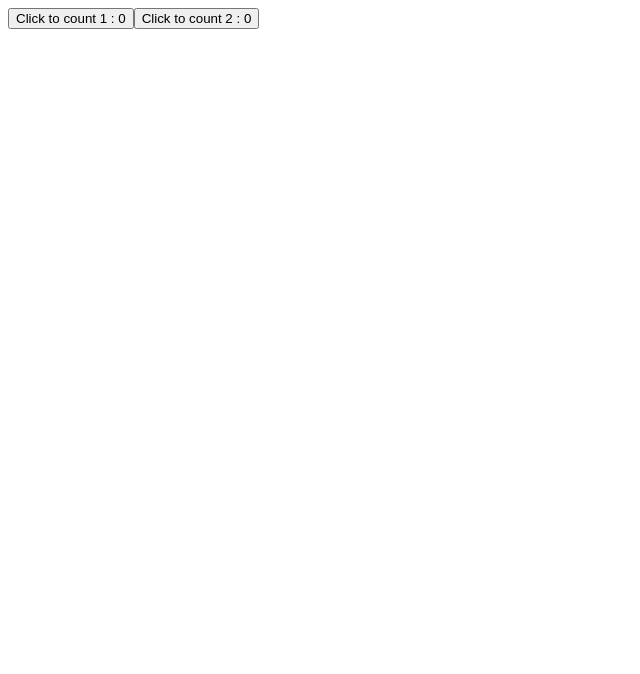
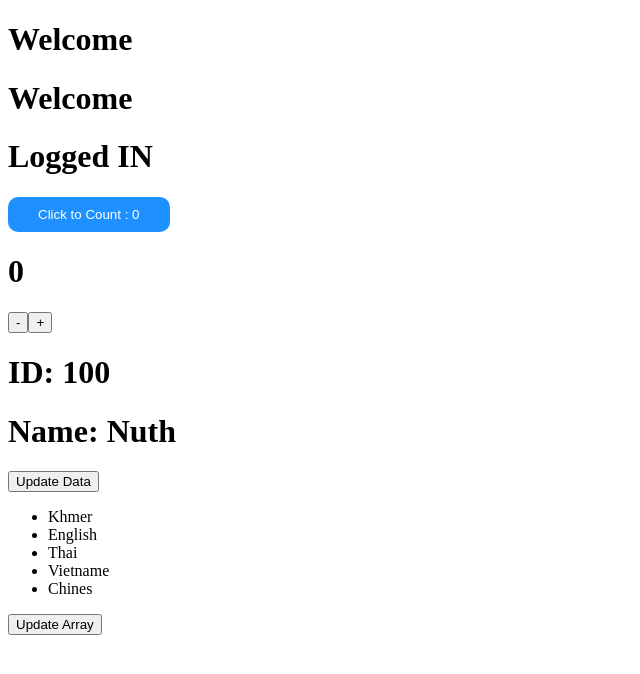
Before and after one commit to tainuth1/Introduction-React, a React (Vite) app: page / in a window 1280 px wide. Shown: the top 674 px of the page, without its empty margins (0-640 px from the left). Built offline with nearby package versions, Linux system fonts and the light colour scheme.

Commit message:
Conditional Rendering

```diff
--- a/src/App.jsx
+++ b/src/App.jsx
@@ -1,6 +1,7 @@
 import "./App.css";
 import Button from "./components/Button";
 import Card from "./components/Card";
+import ConditionalRendering from "./components/ConditionalRendering";
 import SideEffect from "./components/SideEffect";
 import State from "./components/State";
 
@@ -30,7 +31,9 @@ const App = () => {
 
       {/* <State /> */}
 
-      <SideEffect />
+      {/* <SideEffect /> */}
+
+      <ConditionalRendering />
     </>
   );
 };
--- /dev/null
+++ b/src/components/ConditionalRendering.jsx
@@ -0,0 +1,23 @@
+import React from "react";
+import State from "./State";
+
+// ? :
+// &&
+
+const ConditionalRendering = () => {
+  let isLogin = true;
+  let a = null
+  let e = undefined
+  return (
+    <div>
+      {isLogin ? <h1>Welcome</h1> : <h1>Login</h1>}
+      {isLogin ? <h1>Welcome</h1> : 10 < 5 ? <h1>Login</h1> : <h1>Hello</h1>}
+
+      {isLogin && <h1>Logged IN</h1>}
+
+      {isLogin && <State />}
+    </div>
+  );
+};
+
+export default ConditionalRendering;
```
